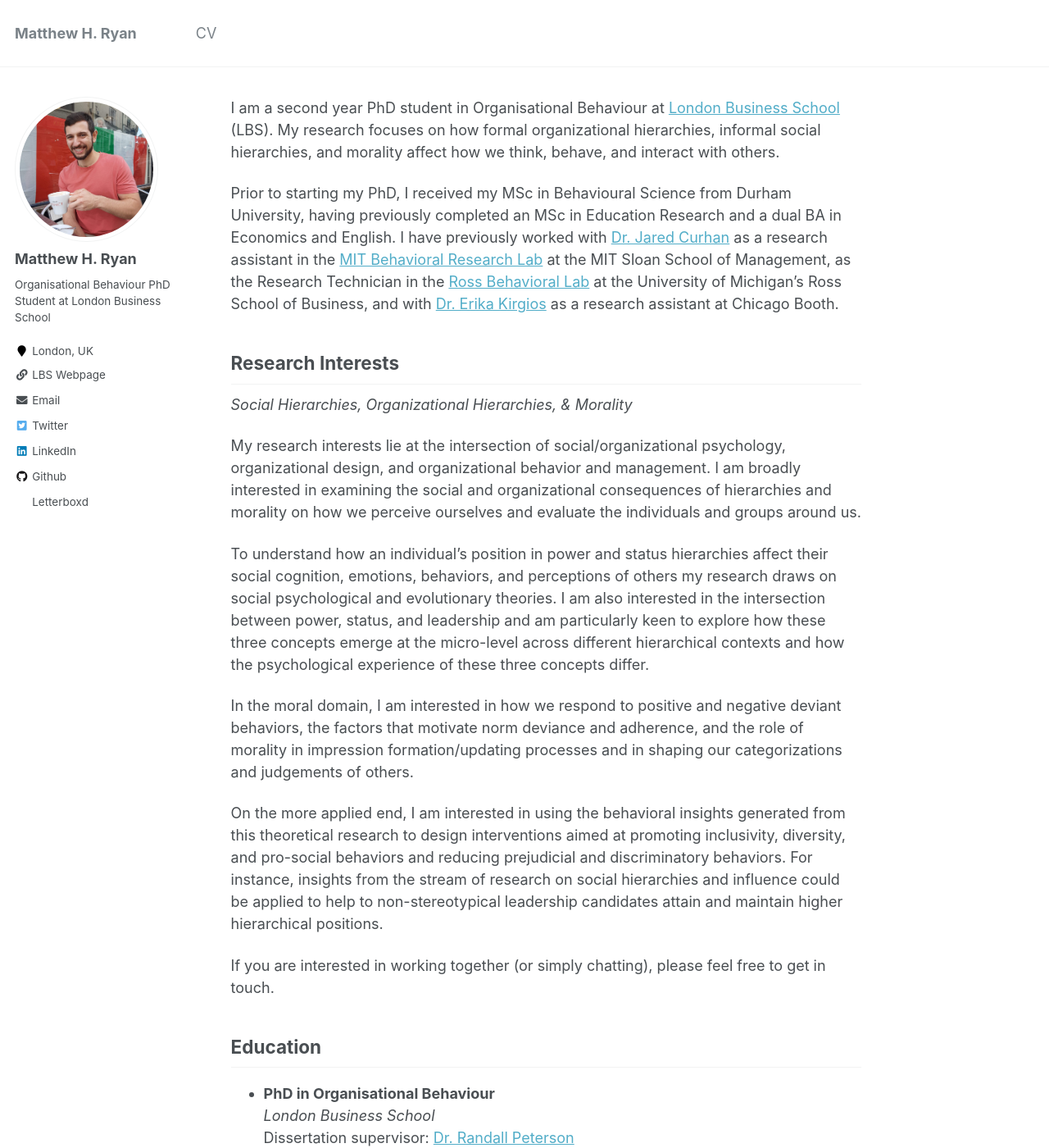
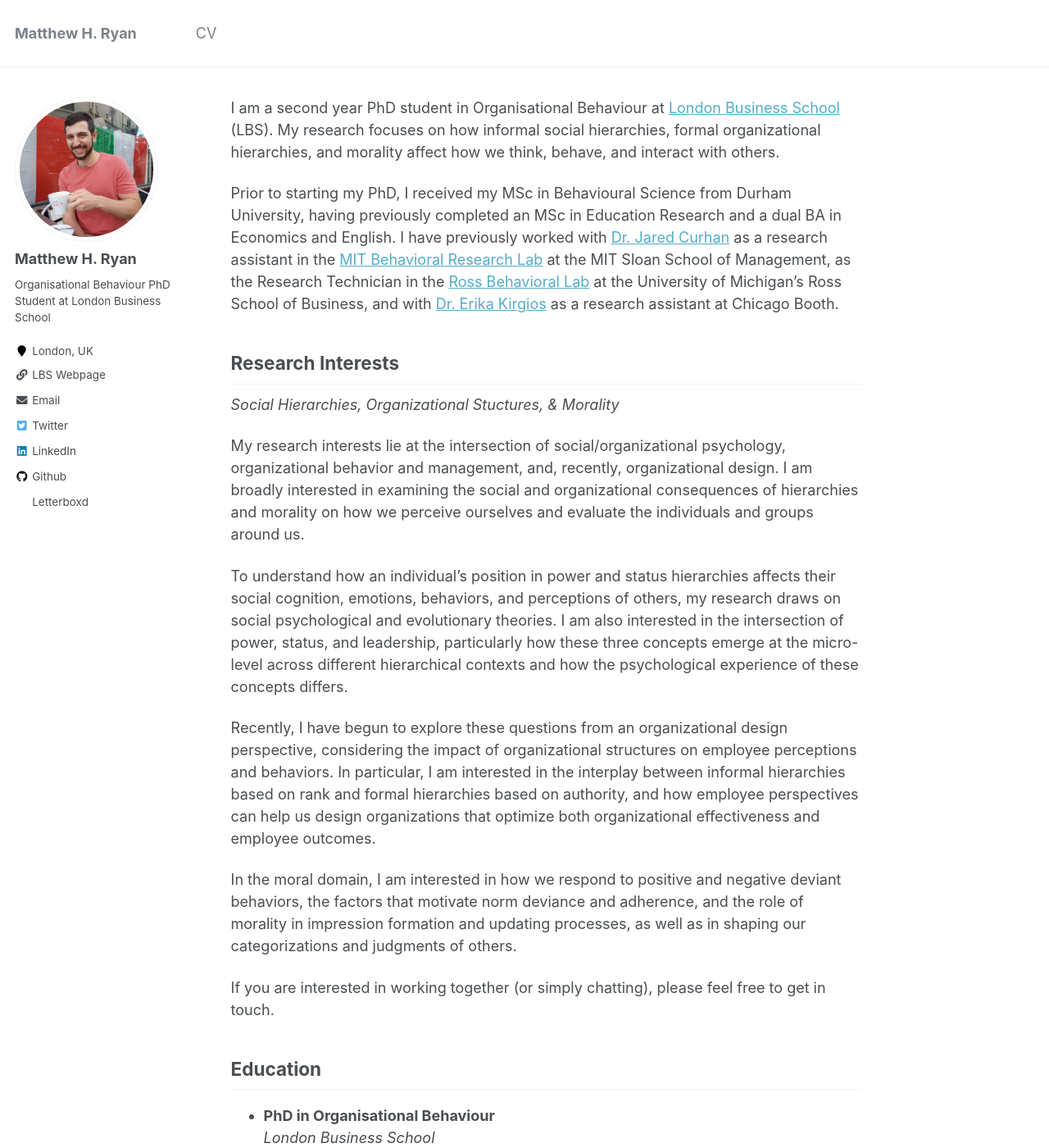
Before and after one commit to mattyhryan/mattyhryan.github.io, a Jekyll site: the page built from _pages/about.md, in a window 1280 px wide and 1400 px high. Shown: the whole window at 82% size. Built offline with Jekyll 4.4.1, drawn with Linux system fonts in a browser that asks for light colours; a style sheet for code colours, icons or effects is not loaded.

Commit message:
Update about.md

```diff
--- a/_pages/about.md
+++ b/_pages/about.md
@@ -7,21 +7,21 @@ redirect_from:
   - /about.html
 ---
 
-I am a second year PhD student in Organisational Behaviour at [London Business School](london.edu) (LBS). My research focuses on how formal organizational hierarchies, informal social hierarchies, and morality affect how we think, behave, and interact with others.
+I am a second year PhD student in Organisational Behaviour at [London Business School](london.edu) (LBS). My research focuses on how informal social hierarchies, formal organizational hierarchies, and morality affect how we think, behave, and interact with others.
 
 Prior to starting my PhD, I received my MSc in Behavioural Science from Durham University, having previously completed an MSc in Education Research and a dual BA in Economics and English. I have previously worked with [Dr. Jared Curhan](http://web.mit.edu/curhan/www/) as a research assistant in the [MIT Behavioral Research Lab](https://brl.mit.edu/) at the MIT Sloan School of Management, as the Research Technician in the [Ross Behavioral Lab](https://cores.research.umich.edu/core/ross-behavioral-lab/) at the University of Michigan’s Ross School of Business, and with [Dr. Erika Kirgios](https://www.chicagobooth.edu/faculty/directory/k/erika-kirgios) as a research assistant at Chicago Booth.
 
 ## Research Interests
 
-*Social Hierarchies, Organizational Hierarchies, & Morality*
+*Social Hierarchies, Organizational Stuctures, & Morality*
 
-My research interests lie at the intersection of social/organizational psychology, organizational design, and organizational behavior and management. I am broadly interested in examining the social and organizational consequences of hierarchies and morality on how we perceive ourselves and evaluate the individuals and groups around us.
+My research interests lie at the intersection of social/organizational psychology, organizational behavior and management, and, recently, organizational design. I am broadly interested in examining the social and organizational consequences of hierarchies and morality on how we perceive ourselves and evaluate the individuals and groups around us.
 
-To understand how an individual’s position in power and status hierarchies affect their social cognition, emotions, behaviors, and perceptions of others my research draws on social psychological and evolutionary theories. I am also interested in the intersection between power, status, and leadership and am particularly keen to explore how these three concepts emerge at the micro-level across different hierarchical contexts and how the psychological experience of these three concepts differ.
+To understand how an individual’s position in power and status hierarchies affects their social cognition, emotions, behaviors, and perceptions of others, my research draws on social psychological and evolutionary theories. I am also interested in the intersection of power, status, and leadership, particularly how these three concepts emerge at the micro-level across different hierarchical contexts and how the psychological experience of these concepts differs.
 
-In the moral domain, I am interested in how we respond to positive and negative deviant behaviors, the factors that motivate norm deviance and adherence, and the role of morality in impression formation/updating processes and in shaping our categorizations and judgements of others.
+Recently, I have begun to explore these questions from an organizational design perspective, considering the impact of organizational structures on employee perceptions and behaviors. In particular, I am interested in the interplay between informal hierarchies based on rank and formal hierarchies based on authority, and how employee perspectives can help us design organizations that optimize both organizational effectiveness and employee outcomes.
 
-On the more applied end, I am interested in using the behavioral insights generated from this theoretical research to design interventions aimed at promoting inclusivity, diversity, and pro-social behaviors and reducing prejudicial and discriminatory behaviors. For instance, insights from the stream of research on social hierarchies and influence could be applied to help to non-stereotypical leadership candidates attain and maintain higher hierarchical positions.
+In the moral domain, I am interested in how we respond to positive and negative deviant behaviors, the factors that motivate norm deviance and adherence, and the role of morality in impression formation and updating processes, as well as in shaping our categorizations and judgments of others.
 
 If you are interested in working together (or simply chatting), please feel free to get in touch.
 
```
